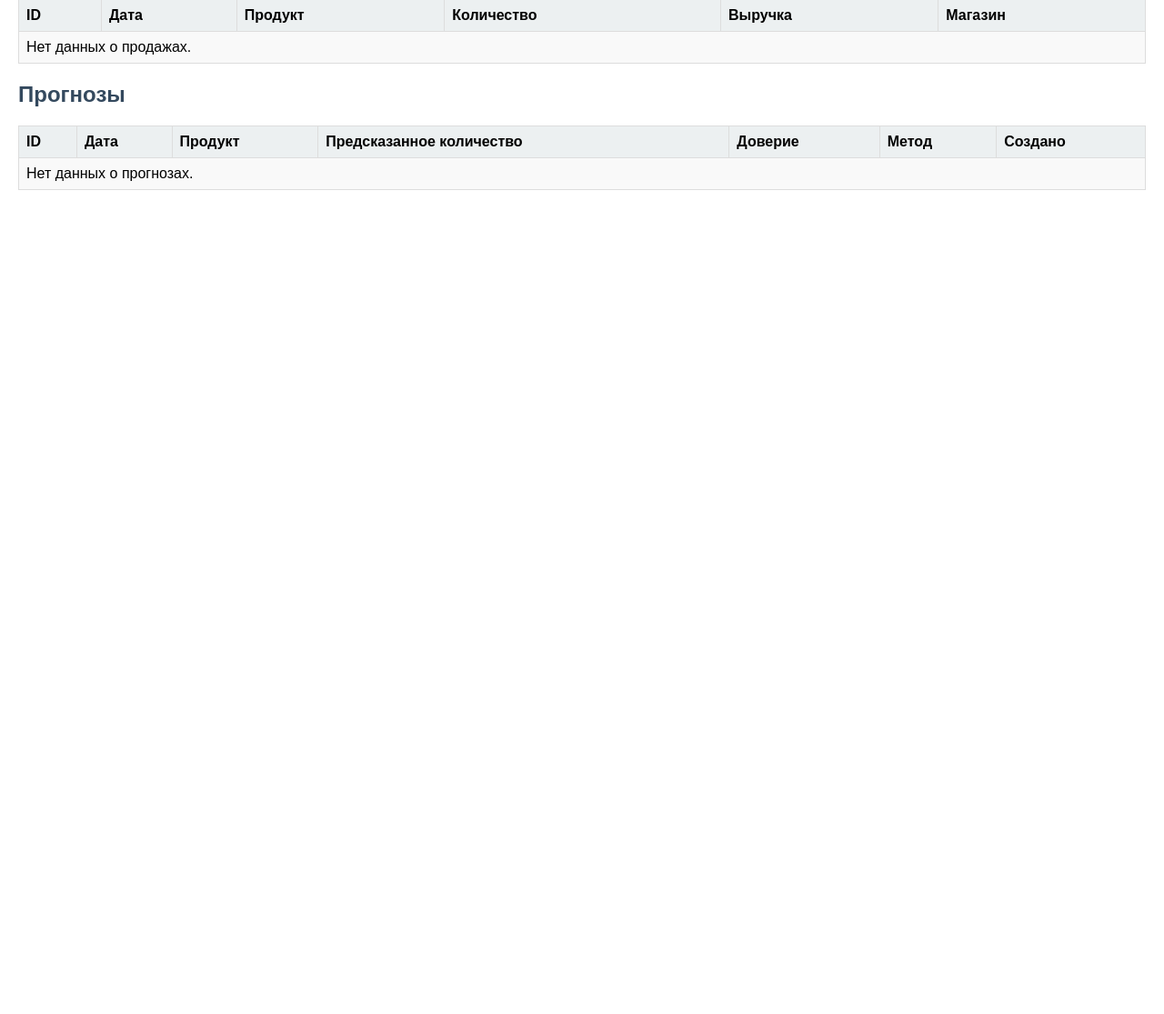
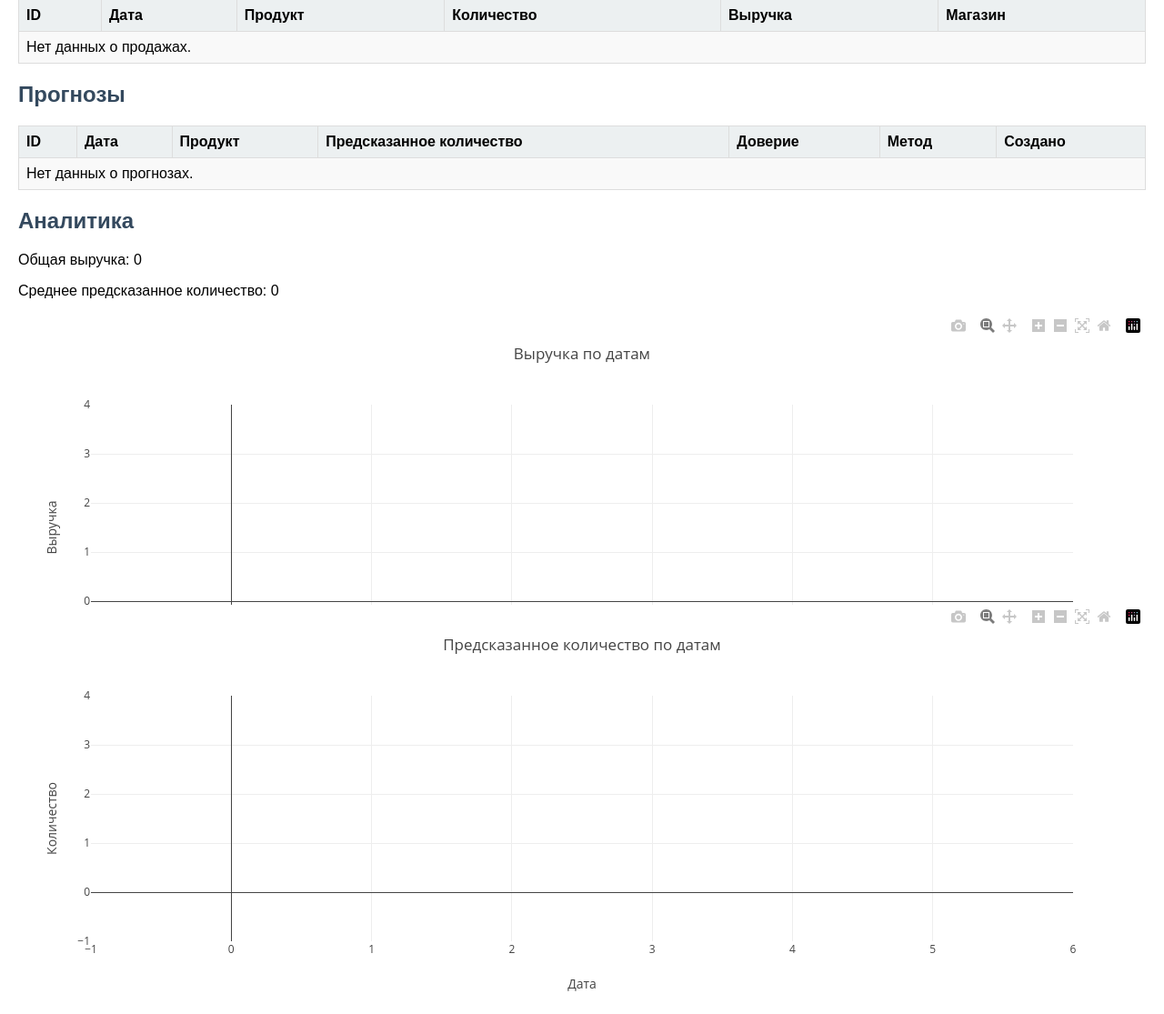
Before and after one commit to Chipolinio/SmartStock, a FastAPI app: page /dashboard in a window 1280 px wide. Shown: the part 129-1244 px from the top of the page at 91% size. Before the commit the page ends 338 px from the top, so only its background shows below. Run offline with FastAPI, Linux system fonts and the light colour scheme; some libraries are stand-ins or nearby versions.

Commit message:
отображение дашборда

```diff
--- /dev/null
+++ b/src/templates/base.html
@@ -0,0 +1,25 @@
+<!DOCTYPE html>
+<html>
+<head>
+    <title>{% block title %}Панель управления SmartStock AI{% endblock %}</title>
+    <meta name="viewport" content="width=device-width, initial-scale=1.0">
+    <style>
+        body { font-family: Arial, sans-serif; margin: 20px; }
+        h1 { color: #2c3e50; }
+        h2 { color: #34495e; }
+        table { border-collapse: collapse; width: 100%; margin-bottom: 20px; }
+        th, td { border: 1px solid #ddd; padding: 8px; text-align: left; }
+        th { background-color: #ecf0f1; }
+        tr:nth-child(even) { background-color: #f9f9f9; }
+        tr:hover { background-color: #f1f1f1; }
+        a { color: #2980b9; text-decoration: none; }
+        a:hover { text-decoration: underline; }
+        .chart-container { width: 100%; height: 300px; margin-bottom: 20px; }
+    </style>
+    <script src="https://cdn.plot.ly/plotly-latest.min.js"></script>
+</head>
+<body>
+    <h1>{% block header %}{{ message }}{% endblock %}</h1>
+    {% block content %}{% endblock %}
+</body>
+</html>
--- a/src/templates/index.html
+++ b/src/templates/index.html
@@ -1,23 +1,5 @@
-<!DOCTYPE html>
-<html>
-<head>
-    <title>Панель управления SmartStock AI</title>
-    <meta name="viewport" content="width=device-width, initial-scale=1.0">
-    <style>
-        body { font-family: Arial, sans-serif; margin: 20px; }
-        h1 { color: #2c3e50; }
-        h2 { color: #34495e; }
-        table { border-collapse: collapse; width: 100%; margin-bottom: 20px; }
-        th, td { border: 1px solid #ddd; padding: 8px; text-align: left; }
-        th { background-color: #ecf0f1; }
-        tr:nth-child(even) { background-color: #f9f9f9; }
-        tr:hover { background-color: #f1f1f1; }
-        a { color: #2980b9; text-decoration: none; }
-        a:hover { text-decoration: underline; }
-    </style>
-</head>
-<body>
-    <h1>{{ message }}</h1>
+{% extends "base.html" %}
+{% block content %}
 <h2>Продажи</h2>
 <table>
     <tr>
@@ -71,5 +53,50 @@
         <tr><td colspan="7">Нет данных о прогнозах.</td></tr>
     {% endif %}
 </table>
-</body>
-</html>
+
+<h2>Аналитика</h2>
+<p>Общая выручка: {{ total_revenue }}</p>
+<p>Среднее предсказанное количество: {{ avg_predicted }}</p>
+
+<div class="chart-container">
+    <div id="salesChart"></div>
+    <script>
+        var salesData = {
+            x: {{ sales_data|map('first')|list|tojson|default('[]') }},
+            y: {{ sales_data|map('last')|list|tojson|default('[]') }},
+            type: 'scatter',
+            mode: 'lines',
+            name: 'Выручка',
+            line: {color: '#3498db', width: 2}
+        };
+        var layout = {
+            title: 'Выручка по датам',
+            xaxis: {title: 'Дата'},
+            yaxis: {title: 'Выручка'},
+            responsive: true
+        };
+        Plotly.newPlot('salesChart', [salesData], layout);
+    </script>
+</div>
+
+<div class="chart-container">
+    <div id="forecastChart"></div>
+    <script>
+        var forecastData = {
+            x: {{ forecast_data|map('first')|list|tojson|default('[]') }},
+            y: {{ forecast_data|map('last')|list|tojson|default('[]') }},
+            type: 'scatter',
+            mode: 'lines',
+            name: 'Предсказанное количество',
+            line: {color: '#e74c3c', width: 2}
+        };
+        var layout = {
+            title: 'Предсказанное количество по датам',
+            xaxis: {title: 'Дата'},
+            yaxis: {title: 'Количество'},
+            responsive: true
+        };
+        Plotly.newPlot('forecastChart', [forecastData], layout);
+    </script>
+</div>
+{% endblock %}
```
Also changed, not shown: src/static/scripts.js (added, +52 -0 lines). Lines whose indentation alone changed are shown as unchanged.
